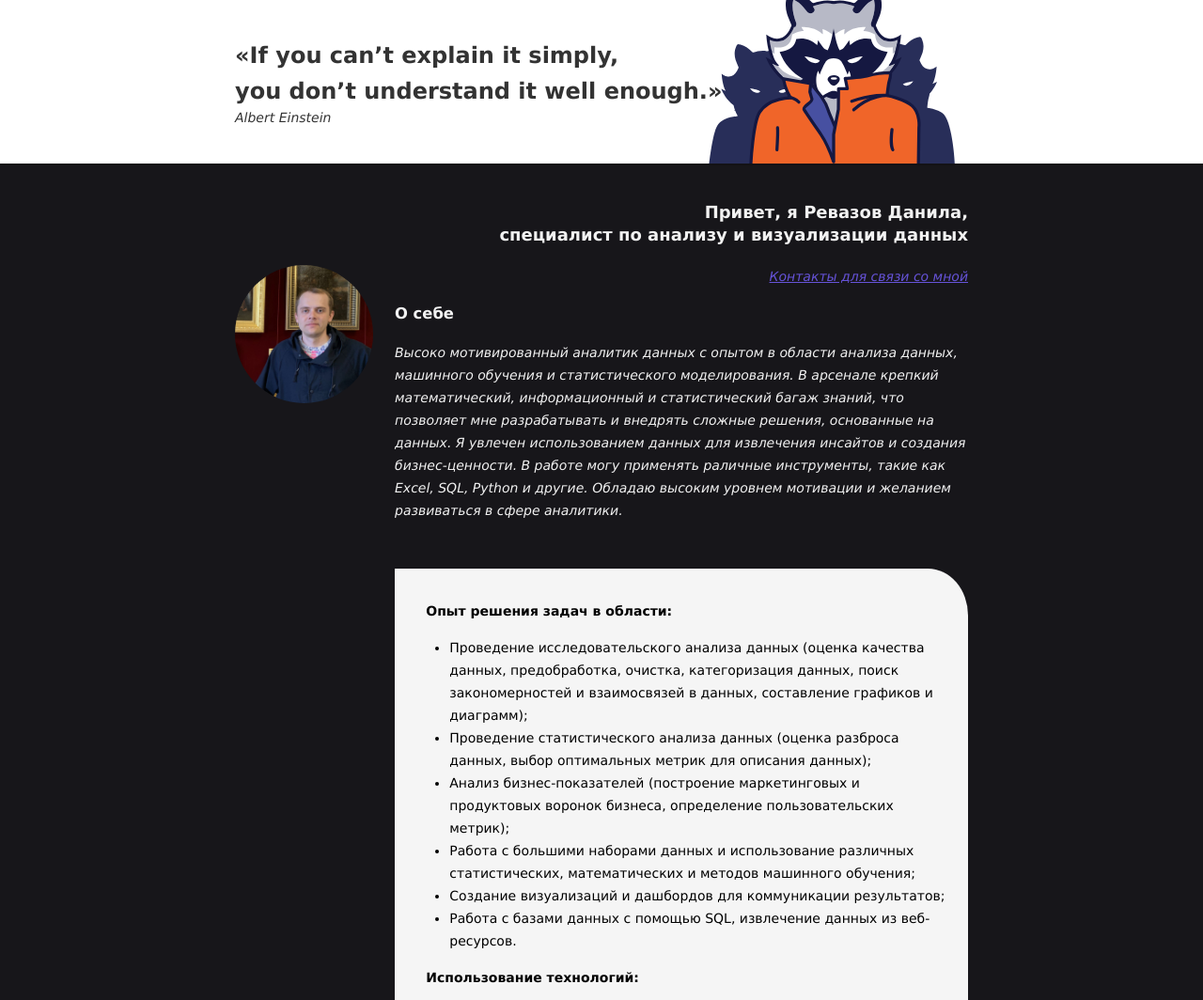
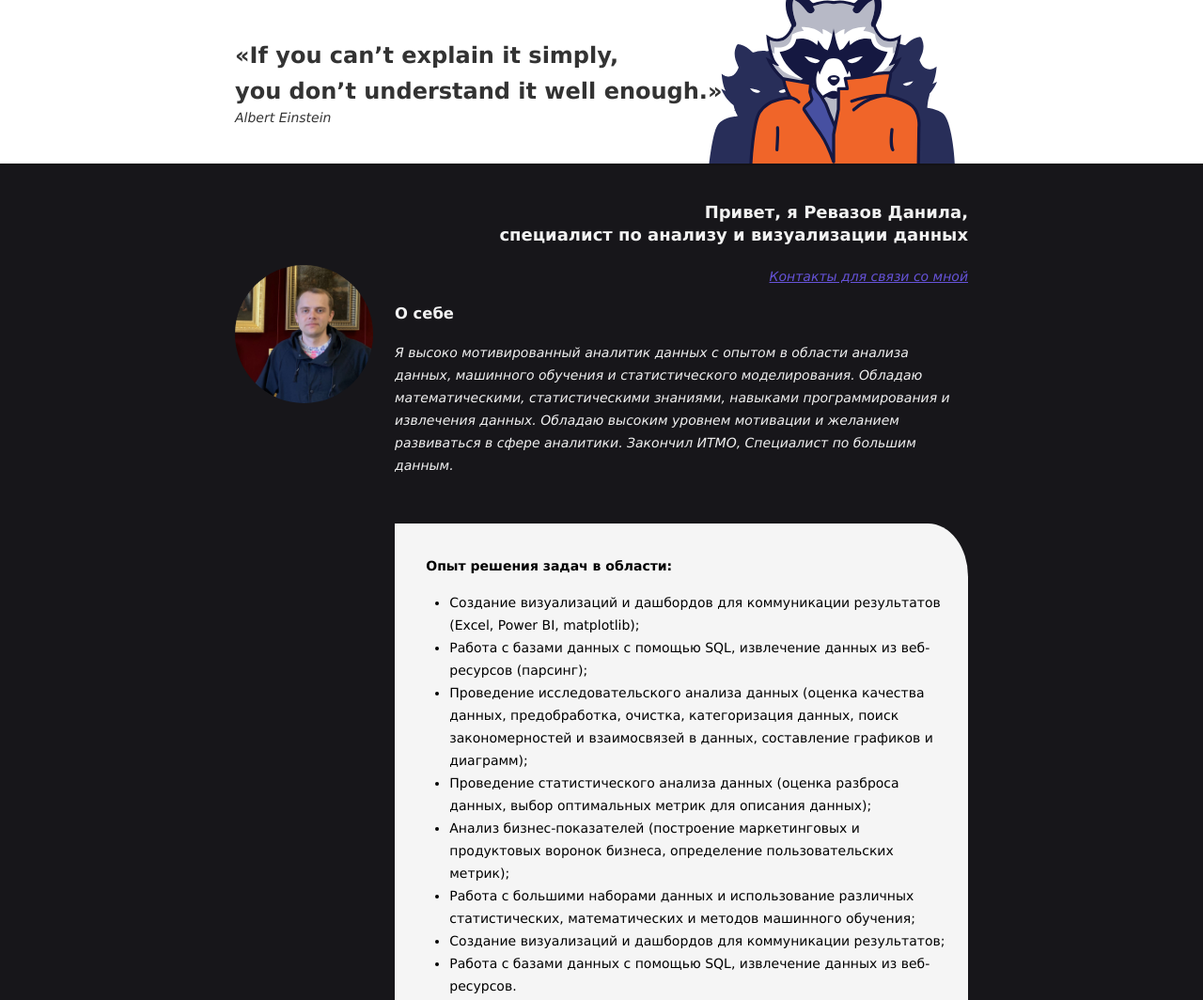
Before and after one commit to PushkinHub/DanilaRevazov, a plain HTML site: page index.html in a window 1280 px wide. Shown: the top 1064 px of the page at 94% size. Drawn offline with Linux system fonts and the light colour scheme.

Commit message:
Add files via upload

```diff
--- a/index.html
+++ b/index.html
@@ -21,18 +21,13 @@
       <div class="about-content">
         <p style="text-align: right;"><a href="#contacts" ><i>Контакты для связи со мной</i></a></p>
         <h3>О себе</h3>
-        <p style="margin-bottom: 50px;"><i>Высоко мотивированный аналитик данных с опытом в области анализа данных,
-          машинного обучения и статистического моделирования. В арсенале крепкий математический,
-          информационный и статистический багаж знаний, что позволяет мне разрабатывать
-          и внедрять сложные решения, основанные на данных. Я увлечен использованием данных
-          для извлечения инсайтов и создания бизнес-ценности.
-          В работе могу применять раличные инструменты, такие как Excel, SQL, Python и другие.
-          Обладаю высоким уровнем мотивации и желанием
-          развиваться в сфере аналитики.</i></p>
+        <p style="margin-bottom: 50px;"><i>Я высоко мотивированный аналитик данных с опытом в области анализа данных, машинного обучения и статистического моделирования. Обладаю математическими, статистическими знаниями, навыками программирования и извлечения данных. Обладаю высоким уровнем мотивации и желанием развиваться в сфере аналитики. Закончил ИТМО, Специалист по большим данным.</i></p>
 
         <div style="background-color: #f5f5f5; border-top-right-radius: 7%; border-bottom-right-radius: 7%; color: black; padding: 3%; margin-bottom: 3%;">
           <p style="Font-weight: bold; margin: 15px">Опыт решения задач в области:</p>
           <ul>
+            <li>Создание визуализаций и дашбордов для коммуникации результатов (Excel, Power BI, matplotlib);</li>
+            <li>Работа с базами данных с помощью SQL, извлечение данных из веб-ресурсов (парсинг);</li>
             <li>Проведение исследовательского анализа данных (оценка качества данных, предобработка, очистка, категоризация данных, поиск закономерностей и взаимосвязей в данных, составление графиков и диаграмм);</li>
             <li>Проведение статистического анализа данных (оценка разброса данных, выбор оптимальных метрик для описания данных);</li>
             <li>Анализ бизнес-показателей (построение маркетинговых и продуктовых воронок бизнеса, определение пользовательских метрик);</li>
```
